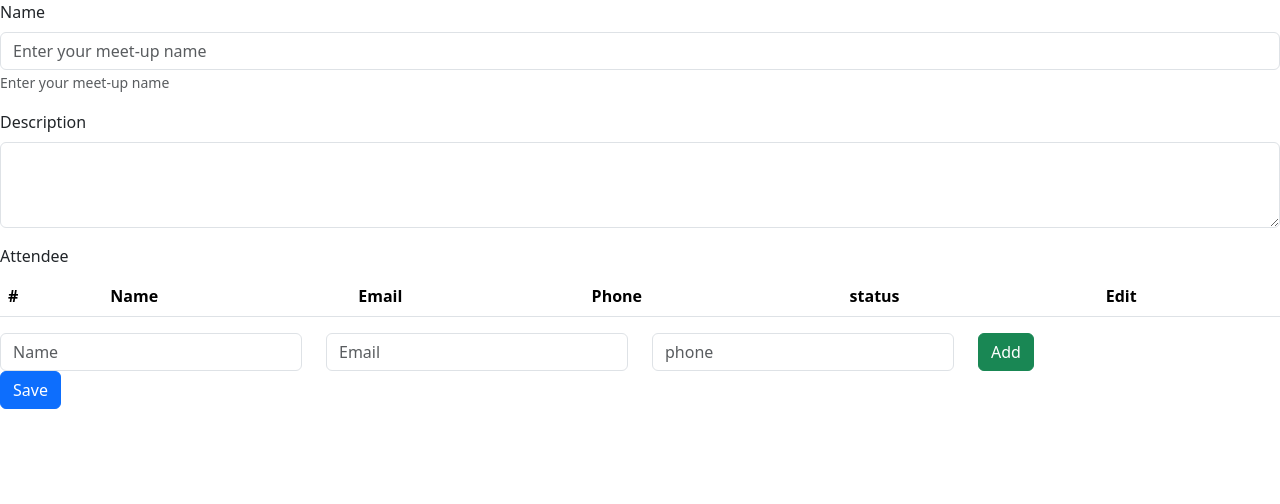
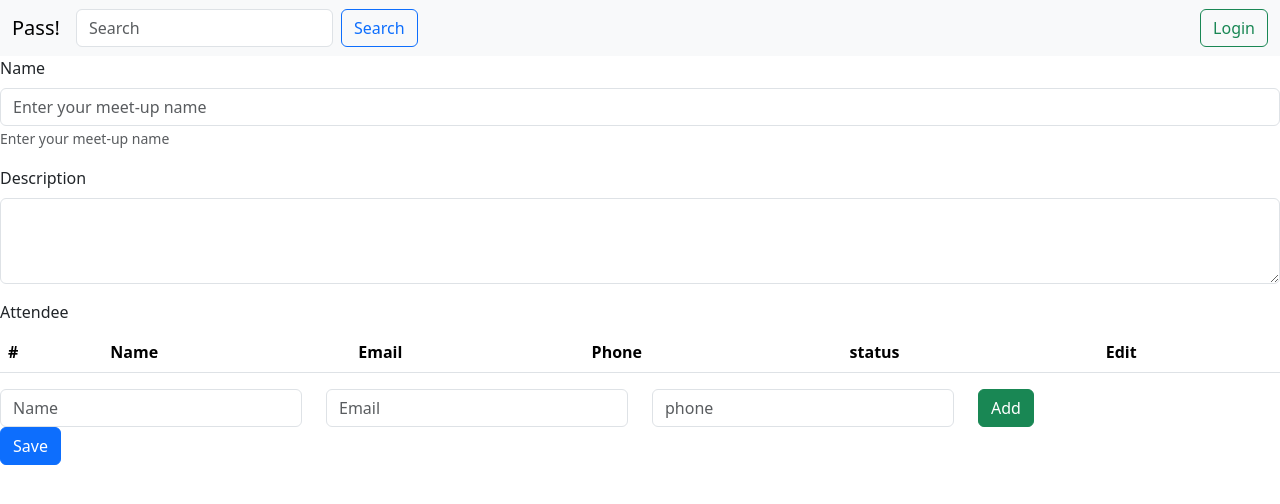
Before and after one commit to haebin-lee/pass-frontend, a React (Create React App) app: page /create-space in a window 1280 px wide. Shown: the top 504 px of the page. Built offline with nearby package versions, Linux system fonts and the light colour scheme.

Commit message:
Add Navigation, Grid Main Page

```diff
--- a/src/App.js
+++ b/src/App.js
@@ -6,10 +6,16 @@ import {
   createBrowserRouter,
   RouterProvider
 } from 'react-router-dom'
+import Nav from "./components/Nav";
+import Main from "./components/Main";
 
 const router = createBrowserRouter([
   {
     path: "/",
+    element: <Main />
+  },
+  {
+    path: "/meetings",
     element: <MeetingList />
   },
   {
@@ -22,7 +28,14 @@ function App() {
   return (
     // <CreateMeetingForm />
     // <SpaceList />
-    <RouterProvider router={router}/>
+    <html>
+      <head>
+        <meta charSet="utf-8" />
+        <meta name="viewport" content="width=device-width, initial-scale=1" />
+      </head>
+      <Nav/>
+      <RouterProvider router={router}/>
+    </html>
   );
 }
 
--- /dev/null
+++ b/src/assets/css/Main.module.css
@@ -0,0 +1,13 @@
+.container {  display: grid;
+    grid-template-columns: 1fr;
+    grid-template-rows: 0.6fr 1.4fr;
+    gap: 0px 0px;
+    grid-auto-flow: row;
+    grid-template-areas:
+      "introduction"
+      "meetinglist";
+  }
+
+  .introduction { grid-area: introduction; }
+
+  .meetinglist { grid-area: meetinglist; }
--- /dev/null
+++ b/src/components/Main.js
@@ -0,0 +1,19 @@
+import React from 'react';
+import MeetingList from './MeetingList';
+import styles from "../assets/css/Main.module.css";
+
+
+export default function Main() {
+    return (
+      <>
+        <div className={styles.container}>
+          <div className={styles.introduction}>
+
+          </div>
+          <div className={styles.meetinglist}>
+            <MeetingList />
+          </div>
+        </div>
+      </>
+    );
+}
--- /dev/null
+++ b/src/components/Nav.js
@@ -0,0 +1,51 @@
+import React from "react";
+
+export default function Nav() {
+  function onClickSearch() {
+    console.log("click search");
+  }
+  function onClickLogin() {
+    console.log("click login");
+  }
+
+  return (
+    <nav className="navbar navbar-expand-lg bg-body-tertiary">
+      <div className="container-fluid">
+        <button
+          className="navbar-toggler"
+          type="button"
+          data-bs-toggle="collapse"
+          data-bs-target="#navbarTogglerDemo01"
+          aria-controls="navbarTogglerDemo01"
+          aria-expanded="false"
+          aria-label="Toggle navigation"
+        >
+          <span className="navbar-toggler-icon" />
+        </button>
+        <div className="collapse navbar-collapse" id="navbarTogglerDemo01">
+          <a className="navbar-brand" href="#">
+            Pass!
+          </a>
+          <ul className="navbar-nav me-auto mb-2 mb-lg-0">
+            <form className="d-flex" role="search">
+              <input
+                className="form-control me-2"
+                type="search"
+                placeholder="Search"
+                aria-label="Search"
+              />
+              <button className="btn btn-outline-primary" onClick={onClickSearch}>
+                Search
+              </button>
+            </form>
+          </ul>
+          <li className="d-flex">
+            <button type="button" class="btn btn-outline-success" onClick={onClickLogin}>
+              Login
+            </button>
+          </li>
+        </div>
+      </div>
+    </nav>
+  );
+}
```
Also changed, not shown: public/manifest.json, src/components/CreateMeetingForm.js (line endings or trailing spaces).
